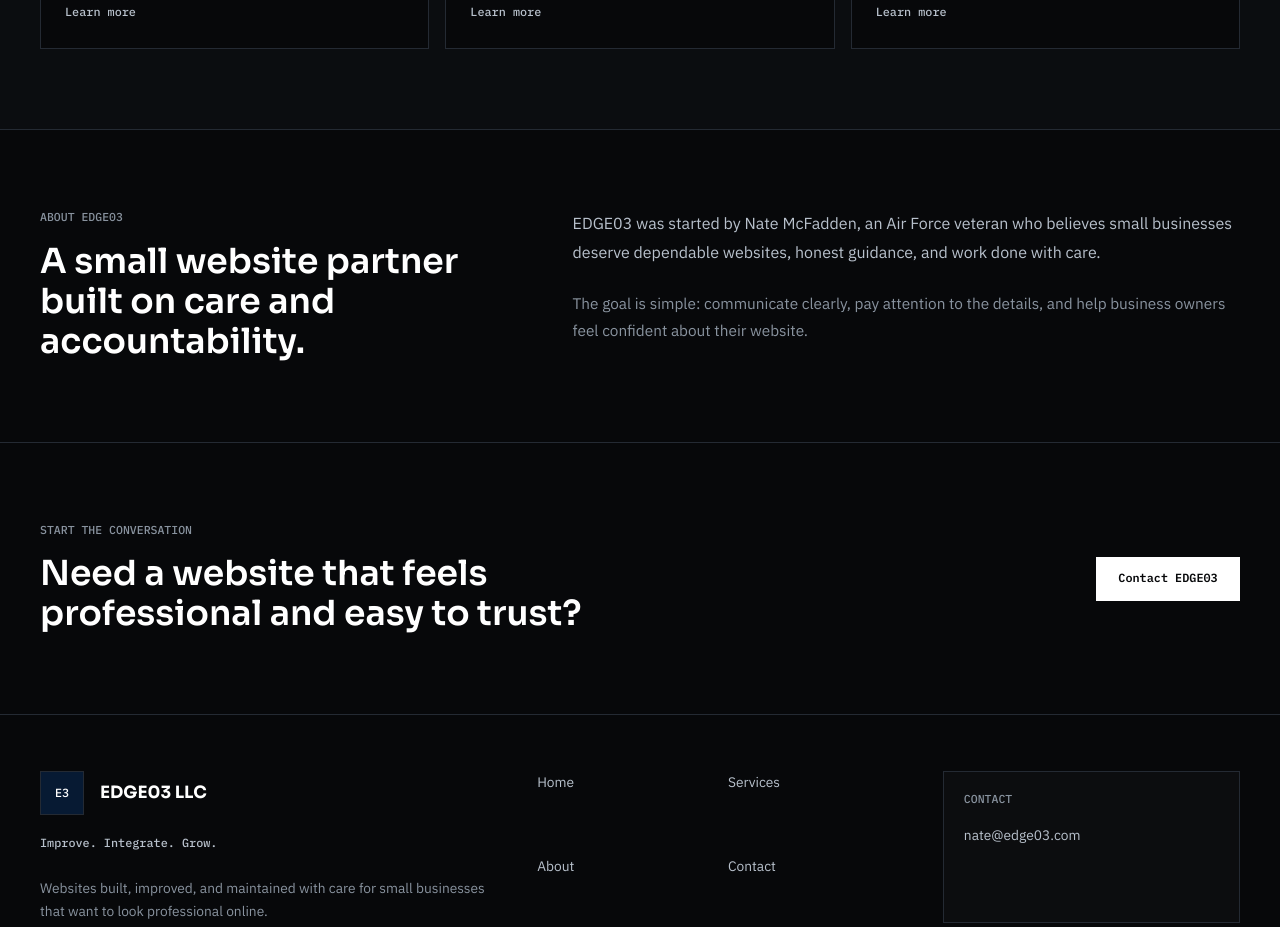
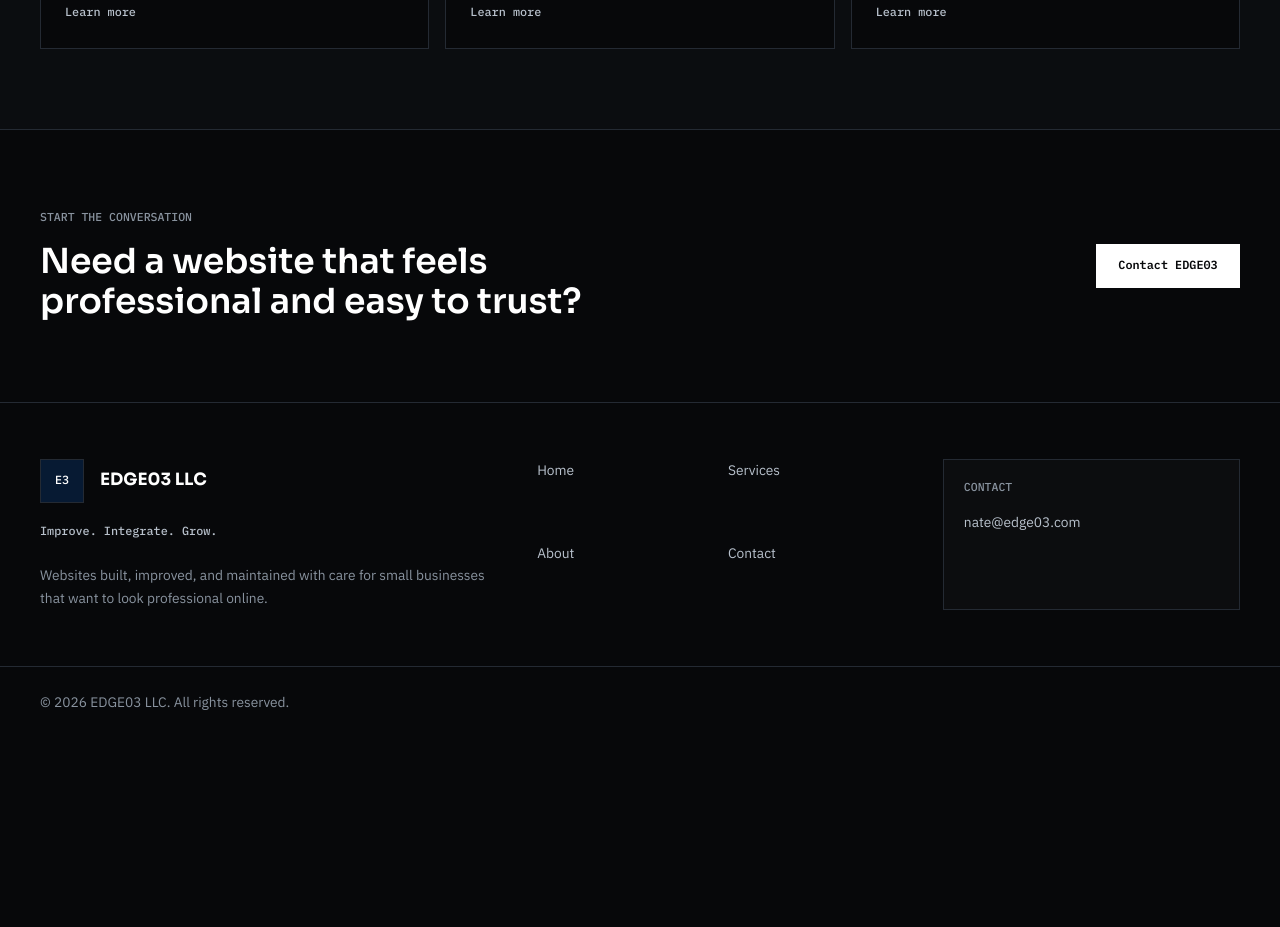
Before and after one commit to edge03official/edge03-website, a Next.js app: page / in a window 1280 px wide. Shown: the part 1300-2227 px from the top of the page. After the commit the page ends 2038 px from the top, so only its background shows below. Built offline with nearby package versions, Linux system fonts and the light colour scheme.

Commit message:
Removed about page on home

```diff
--- a/app/page.tsx
+++ b/app/page.tsx
@@ -84,29 +84,6 @@ export default function Home() {
         </div>
       </section>
 
-      <section className="border-b border-edge-line bg-edge-black">
-        <div className="mx-auto grid w-full max-w-7xl gap-8 px-5 py-16 sm:px-8 lg:grid-cols-[0.75fr_1fr] lg:px-10 lg:py-20">
-          <div>
-            <p className="type-eyebrow mb-4 text-edge-muted">About EDGE03</p>
-            <h2 className="type-section-title text-white">
-              A small website partner built on care and accountability.
-            </h2>
-          </div>
-          <div className="max-w-2xl lg:ml-auto">
-            <p className="type-lead text-edge-soft">
-              EDGE03 was started by Nate McFadden, an Air Force veteran who
-              believes small businesses deserve dependable websites, honest
-              guidance, and work done with care.
-            </p>
-            <p className="type-body mt-6 text-edge-muted">
-              The goal is simple: communicate clearly, pay attention to the
-              details, and help business owners feel confident about their
-              website.
-            </p>
-          </div>
-        </div>
-      </section>
-
       <section className="bg-edge-black">
         <div className="mx-auto grid w-full max-w-7xl gap-8 px-5 py-16 sm:px-8 lg:grid-cols-[1fr_auto] lg:items-center lg:px-10 lg:py-20">
           <div className="max-w-2xl">
```
